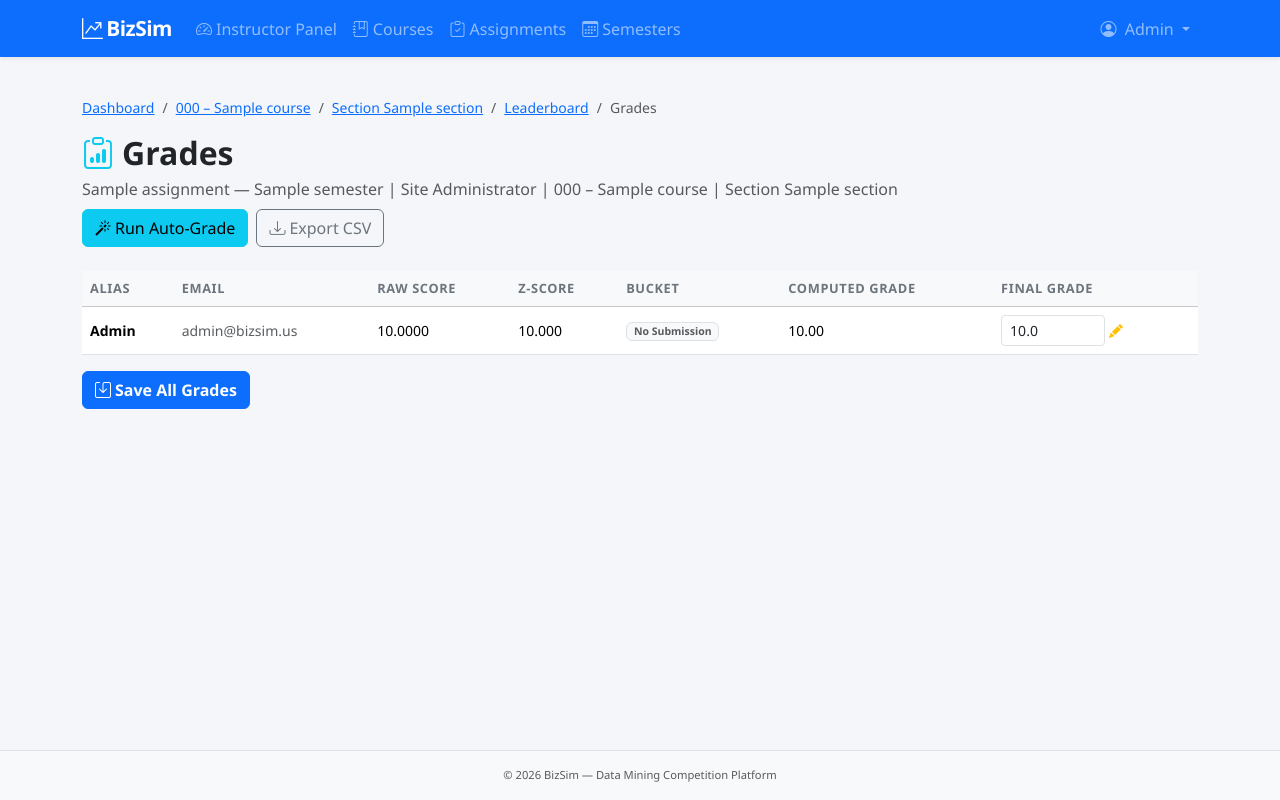
After one commit to NovaNate888/bizsim, a Flask app: page /instructor/section/1/assignment/1/grades in a window 1280 px wide. The commit adds this page. Run offline with Flask 3, Linux system fonts and the light colour scheme; a user stored in the database is signed in; tables that the repository leaves empty hold one stand-in row (values such as "Sample post").

Commit message:
Add outlier-based auto-grading for section leaderboards
Implements median/MAD-based modified z-score grading, per the design spec's
formulas: raw scores are compared to the section's median/MAD, bucketed
into ordinary/low_outlier/high_outlier, and converted into a grade the
instructor can review and override before exporting.

- utils/grading.py (new): compute_grades() — the pure math, no DB/Flask
  dependency. Handles the MAD==0 guard clause (all-identical vs.
  cluster-plus-deviator) and direction-adjusted z for higher/lower-is-better
  metrics.
- models/models.py: five auto-grading columns on Assignment (fence, k,
  grade_range_lower/upper, absolute_low_score); new Grade model
  (assignment/section/user-scoped, unique per triple) tracking raw/z/bucket/
  computed/final score plus manual-override state.
- models/__init__.py, app.py: export Grade; migration for the five new
  Assignment columns (the grades table itself comes from db.create_all()).
- instructor/routes.py: run_auto_grade (bulk-computes and writes Grade rows,
  skipping manually-overridden ones except for a raw/z/computed refresh),
  grades (review/edit table), save_grades (manual final-grade edits, only
  flips is_manual_override when the value actually changes), export_grades_csv
  (sanitized filename, Excel-friendly CSV). new_assignment/edit_assignment
  gained parsing for the five grading fields via a shared
  _apply_grading_settings() helper that ignores blank/invalid input instead
  of erroring.
- templates: new grades.html (breadcrumb through Leaderboard, Run Auto-Grade
  confirm dialog, Export CSV, per-row bucket badges, editable final-grade
  inputs with a manual-edit indicator); leaderboard.html gained a Grades
  button; new/edit_assignment.html gained an "Auto-Grading Settings" card,
  visually separate from the rest of the form.

Verified locally via Flask test client: worked-example buckets/scores match
the spec's formulas for ordinary/low_outlier/high_outlier/no_submission,
editing a final grade and re-running auto-grade leaves that grade untouched
while refreshing everyone else, the CSV exports all columns with a
sanitized filename, non-owning instructors get 403 on all four routes, and
the schema migration adds the new columns to a simulated pre-existing DB.

Co-Authored-By: Claude Sonnet 5 <noreply@anthropic.com>

```diff
--- a/bizsim/app.py
+++ b/bizsim/app.py
@@ -96,6 +96,12 @@ def _run_schema_migrations(db) -> None:
         # Phase 3: per-section due date overrides
         "ALTER TABLE section_overrides ADD COLUMN due_date_override TIMESTAMP",
         "ALTER TABLE section_overrides ADD COLUMN has_due_date_override BOOLEAN DEFAULT FALSE NOT NULL",
+        # Phase 4: outlier-based auto-grading settings
+        "ALTER TABLE assignments ADD COLUMN fence DOUBLE PRECISION DEFAULT 3.5 NOT NULL",
+        "ALTER TABLE assignments ADD COLUMN k DOUBLE PRECISION DEFAULT 0.8 NOT NULL",
+        "ALTER TABLE assignments ADD COLUMN grade_range_lower DOUBLE PRECISION DEFAULT 80.0 NOT NULL",
+        "ALTER TABLE assignments ADD COLUMN grade_range_upper DOUBLE PRECISION DEFAULT 95.0 NOT NULL",
+        "ALTER TABLE assignments ADD COLUMN absolute_low_score DOUBLE PRECISION DEFAULT 70.0 NOT NULL",
     ]
     for sql in new_columns:
         try:
--- a/bizsim/instructor/routes.py
+++ b/bizsim/instructor/routes.py
@@ -1,8 +1,9 @@
+import csv
 import io
 import json
 import os
 import uuid
-from datetime import datetime
+from datetime import datetime, timezone
 from functools import wraps
 
 from flask import (
@@ -12,6 +13,7 @@ from flask import (
     redirect,
     render_template,
     request,
+    Response,
     url_for,
 )
 from flask_login import current_user, login_required
@@ -22,6 +24,7 @@ from models import (
     Course,
     CourseAssignment,
     Enrollment,
+    Grade,
     Instructor,
     METRIC_CHOICES,
     Section,
@@ -34,6 +37,7 @@ from models import (
 
 from . import instructor_bp
 from utils import storage
+from utils.grading import compute_grades
 
 
 # ---------------------------------------------------------------------------
@@ -384,6 +388,7 @@ def new_assignment():
             max_submissions_per_day=max_subs,
             profit_matrix_config=pm_config,
         )
+        _apply_grading_settings(assignment)
         db.session.add(assignment)
         db.session.flush()
 
@@ -425,6 +430,8 @@ def edit_assignment(assignment_id: int):
         max_subs = request.form.get("max_submissions_per_day", type=int)
         if max_subs:
             assignment.max_submissions_per_day = max_subs
+
+        _apply_grading_settings(assignment)
 
         assignment.is_active = bool(request.form.get("is_active"))
 
@@ -754,6 +761,228 @@ def delete_submission(section_id: int, submission_id: int):
 
 
 # ---------------------------------------------------------------------------
+# Outlier-based auto-grading
+# ---------------------------------------------------------------------------
+
+@instructor_bp.route("/section/<int:section_id>/assignment/<int:assignment_id>/grade", methods=["POST"])
+@login_required
+@instructor_required
+def run_auto_grade(section_id: int, assignment_id: int):
+    instr = _get_instructor_or_404()
+    section = Section.query.get_or_404(section_id)
+    if not _owns_section(instr, section):
+        abort(403)
+    assignment = Assignment.query.get_or_404(assignment_id)
+
+    enrollments = Enrollment.query.filter_by(section_id=section_id).all()
+
+    students = []
+    for enr in enrollments:
+        best = _best_submission_for_section(enr.user_id, assignment_id, section_id, assignment)
+        students.append({"user_id": enr.user_id, "raw_score": best.score if best else None})
+
+    results = compute_grades(
+        students,
+        assignment.higher_is_better,
+        assignment.fence,
+        assignment.k,
+        assignment.grade_range_lower,
+        assignment.grade_range_upper,
+        assignment.absolute_low_score,
+    )
+
+    now = datetime.now(timezone.utc)
+    graded_count = 0
+    skipped_count = 0
+
+    for user_id, r in results.items():
+        grade = Grade.query.filter_by(
+            assignment_id=assignment_id, section_id=section_id, user_id=user_id
+        ).first()
+
+        if grade and grade.is_manual_override:
+            # Refresh raw/z/computed for reference only; leave bucket + final_score untouched.
+            grade.raw_score = next(s["raw_score"] for s in students if s["user_id"] == user_id)
+            grade.z_score = r["z_score"]
+            grade.computed_score = r["computed_score"]
+            skipped_count += 1
+            continue
+
+        if not grade:
+            grade = Grade(assignment_id=assignment_id, section_id=section_id, user_id=user_id)
+            db.session.add(grade)
+
+        grade.raw_score = next(s["raw_score"] for s in students if s["user_id"] == user_id)
+        grade.z_score = r["z_score"]
+        grade.bucket = r["bucket"]
+        grade.computed_score = r["computed_score"]
+        grade.final_score = r["computed_score"]
+        grade.graded_at = now
+        grade.updated_at = now
+        graded_count += 1
+
+    db.session.commit()
+
+    msg = f"Auto-graded {graded_count} student(s)."
+    if skipped_count:
+        msg += f" {skipped_count} manually-overridden grade(s) were left untouched."
+    flash(msg, "success")
+
+    return redirect(url_for("instructor.grades", section_id=section_id, assignment_id=assignment_id))
+
+
+@instructor_bp.route("/section/<int:section_id>/assignment/<int:assignment_id>/grades")
+@login_required
+@instructor_required
+def grades(section_id: int, assignment_id: int):
+    instr = _get_instructor_or_404()
+    section = Section.query.get_or_404(section_id)
+    if not _owns_section(instr, section):
+        abort(403)
+    assignment = Assignment.query.get_or_404(assignment_id)
+
+    enrollments = Enrollment.query.filter_by(section_id=section_id).all()
+    grades_by_uid = {
+        g.user_id: g
+        for g in Grade.query.filter_by(assignment_id=assignment_id, section_id=section_id).all()
+    }
+
+    rows = []
+    for enr in enrollments:
+        user = enr.user
+        g = grades_by_uid.get(user.id)
+        rows.append({
+            "user_id": user.id,
+            "alias": user.display_name,
+            "email": user.email,
+            "raw_score": g.raw_score if g else None,
+            "z_score": g.z_score if g else None,
+            "bucket": g.bucket if g else "no_submission",
+            "computed_score": g.computed_score if g else None,
+            "final_score": g.final_score if g else None,
+            "is_manual_override": g.is_manual_override if g else False,
+        })
+    rows.sort(key=lambda r: r["alias"].lower())
+
+    return render_template(
+        "instructor/grades.html",
+        section=section,
+        assignment=assignment,
+        rows=rows,
+    )
+
+
+@instructor_bp.route("/section/<int:section_id>/assignment/<int:assignment_id>/grades/save", methods=["POST"])
+@login_required
+@instructor_required
+def save_grades(section_id: int, assignment_id: int):
+    instr = _get_instructor_or_404()
+    section = Section.query.get_or_404(section_id)
+    if not _owns_section(instr, section):
+        abort(403)
+    Assignment.query.get_or_404(assignment_id)
+
+    now = datetime.now(timezone.utc)
+    changed_count = 0
+
+    for key, value in request.form.items():
+        if not key.startswith("final_score_"):
+            continue
+        value = value.strip()
+        if not value:
+            continue
+        try:
+            new_score = float(value)
+        except ValueError:
+            continue
+
+        user_id = int(key[len("final_score_"):])
+        grade = Grade.query.filter_by(
+            assignment_id=assignment_id, section_id=section_id, user_id=user_id
+        ).first()
+
+        if not grade:
+            grade = Grade(
+                assignment_id=assignment_id, section_id=section_id, user_id=user_id,
+                bucket="manual", graded_at=now,
+            )
+            db.session.add(grade)
+
+        if grade.final_score != new_score:
+            grade.final_score = new_score
+            grade.is_manual_override = True
+            grade.updated_at = now
+            changed_count += 1
+
+    db.session.commit()
+    flash(f"{changed_count} grade(s) updated.", "success")
+    return redirect(url_for("instructor.grades", section_id=section_id, assignment_id=assignment_id))
+
+
+@instructor_bp.route("/section/<int:section_id>/assignment/<int:assignment_id>/grades/export.csv")
+@login_required
+@instructor_required
+def export_grades_csv(section_id: int, assignment_id: int):
+    instr = _get_instructor_or_404()
+    section = Section.query.get_or_404(section_id)
+    if not _owns_section(instr, section):
+        abort(403)
+    assignment = Assignment.query.get_or_404(assignment_id)
+
+    enrollments = Enrollment.query.filter_by(section_id=section_id).all()
+    grades_by_uid = {
+        g.user_id: g
+        for g in Grade.query.filter_by(assignment_id=assignment_id, section_id=section_id).all()
+    }
+
+    rows = []
+    for enr in enrollments:
+        user = enr.user
+        g = grades_by_uid.get(user.id)
+        rows.append({
+            "alias": user.display_name,
+            "email": user.email,
+            "raw_score": g.raw_score if g else None,
+            "z_score": g.z_score if g else None,
+            "bucket": g.bucket if g else "no_submission",
+            "computed_score": g.computed_score if g else None,
+            "final_score": g.final_score if g else None,
+            "is_manual_override": g.is_manual_override if g else False,
+            "graded_at": g.graded_at if g else None,
+        })
+    rows.sort(key=lambda r: r["alias"].lower())
+
+    buf = io.StringIO()
+    writer = csv.writer(buf)
+    writer.writerow([
+        "Alias", "Email", "Raw Score", "Z-Score", "Bucket", "Computed Grade",
+        "Final Grade", "Manually Overridden", "Graded At",
+    ])
+    for r in rows:
+        writer.writerow([
+            r["alias"],
+            r["email"],
+            f"{r['raw_score']:.3f}" if r["raw_score"] is not None else "",
+            f"{r['z_score']:.3f}" if r["z_score"] is not None else "",
+            r["bucket"],
+            f"{r['computed_score']:.2f}" if r["computed_score"] is not None else "",
+            f"{r['final_score']:.2f}" if r["final_score"] is not None else "",
+            "Yes" if r["is_manual_override"] else "No",
+            r["graded_at"].strftime("%Y-%m-%d %H:%M") if r["graded_at"] else "",
+        ])
+
+    safe_title = "".join(c if c.isalnum() else "_" for c in assignment.title).strip("_")
+    safe_section = "".join(c if c.isalnum() else "_" for c in section.section_name).strip("_")
+    filename = f"grades_{safe_title}_section_{safe_section}.csv"
+
+    return Response(
+        buf.getvalue(),
+        mimetype="text/csv",
+        headers={"Content-Disposition": f"attachment; filename={filename}"},
+    )
+
+
+# ---------------------------------------------------------------------------
 # Student enrollment management
 # ---------------------------------------------------------------------------
 
@@ -920,6 +1149,19 @@ def _allowed_file(filename: str) -> bool:
     )
 
 
+def _apply_grading_settings(assignment: Assignment) -> None:
+    """Parse the five auto-grading fields from request.form onto `assignment`,
+    silently keeping the existing/default value for any blank or invalid field."""
+    for field in ("fence", "k", "grade_range_lower", "grade_range_upper", "absolute_low_score"):
+        raw = request.form.get(field, "").strip()
+        if not raw:
+            continue
+        try:
+            setattr(assignment, field, float(raw))
+        except ValueError:
+            pass
+
+
 def _save_assignment_files(assignment: Assignment) -> None:
     """Upload any new dataset files from the current request and create AssignmentFile rows."""
     uploaded_files = request.files.getlist("new_files")
--- a/bizsim/models/__init__.py
+++ b/bizsim/models/__init__.py
@@ -11,6 +11,7 @@ from .models import (
     CourseAssignment,
     SectionOverride,
     Submission,
+    Grade,
     METRIC_CHOICES,
     SCORING_METRICS,
 )
@@ -28,6 +29,7 @@ __all__ = [
     "CourseAssignment",
     "SectionOverride",
     "Submission",
+    "Grade",
     "METRIC_CHOICES",
     "SCORING_METRICS",
 ]
--- /dev/null
+++ b/bizsim/templates/instructor/grades.html
@@ -0,0 +1,131 @@
+{% extends "base.html" %}
+{% block title %}Grades — {{ assignment.title }}{% endblock %}
+
+{% block content %}
+<nav aria-label="breadcrumb" class="mb-3">
+  <ol class="breadcrumb">
+    <li class="breadcrumb-item"><a href="{{ url_for('instructor.dashboard') }}">Dashboard</a></li>
+    <li class="breadcrumb-item">
+      <a href="{{ url_for('instructor.course_detail', course_id=section.course_id) }}">
+        {{ section.course.display_name }}
+      </a>
+    </li>
+    <li class="breadcrumb-item">
+      <a href="{{ url_for('instructor.section_detail', section_id=section.id) }}">
+        Section {{ section.section_name }}
+      </a>
+    </li>
+    <li class="breadcrumb-item">
+      <a href="{{ url_for('instructor.leaderboard', section_id=section.id, assignment_id=assignment.id) }}">
+        Leaderboard
+      </a>
+    </li>
+    <li class="breadcrumb-item active">Grades</li>
+  </ol>
+</nav>
+
+<div class="d-flex justify-content-between align-items-start mb-4 flex-wrap gap-2">
+  <div>
+    <h2 class="fw-bold mb-1">
+      <i class="bi bi-clipboard-data text-info me-2"></i>Grades
+    </h2>
+    <p class="text-muted mb-0">{{ assignment.title }} &mdash; {{ section.full_label }}</p>
+  </div>
+  <div class="d-flex gap-2">
+    <form method="POST"
+          action="{{ url_for('instructor.run_auto_grade', section_id=section.id, assignment_id=assignment.id) }}"
+          onsubmit="return confirm('Run auto-grade for this section? This will overwrite any grade that hasn\'t been manually edited.');"
+          class="d-inline">
+      <button type="submit" class="btn btn-info">
+        <i class="bi bi-magic me-1"></i>Run Auto-Grade
+      </button>
+    </form>
+    <a href="{{ url_for('instructor.export_grades_csv', section_id=section.id, assignment_id=assignment.id) }}"
+       class="btn btn-outline-secondary">
+      <i class="bi bi-download me-1"></i>Export CSV
+    </a>
+  </div>
+</div>
+
+{% if rows %}
+  <form method="POST"
+        action="{{ url_for('instructor.save_grades', section_id=section.id, assignment_id=assignment.id) }}">
+    <div class="table-responsive">
+      <table class="table table-hover align-middle small">
+        <thead class="table-light">
+          <tr>
+            <th>Alias</th>
+            <th>Email</th>
+            <th>Raw Score</th>
+            <th>Z-Score</th>
+            <th>Bucket</th>
+            <th>Computed Grade</th>
+            <th>Final Grade</th>
+          </tr>
+        </thead>
+        <tbody>
+          {% for row in rows %}
+            <tr>
+              <td class="fw-semibold">{{ row.alias }}</td>
+              <td class="text-muted">{{ row.email }}</td>
+              <td>
+                {% if row.raw_score is not none %}
+                  {{ "%.4f"|format(row.raw_score) }}
+                {% else %}
+                  <span class="text-muted">—</span>
+                {% endif %}
+              </td>
+              <td>
+                {% if row.z_score is not none %}
+                  {{ "%.3f"|format(row.z_score) }}
+                {% else %}
+                  <span class="text-muted">—</span>
+                {% endif %}
+              </td>
+              <td>
+                {% if row.bucket == 'ordinary' %}
+                  <span class="badge bg-secondary">Ordinary</span>
+                {% elif row.bucket == 'low_outlier' %}
+                  <span class="badge bg-danger">Low Outlier</span>
+                {% elif row.bucket == 'high_outlier' %}
+                  <span class="badge bg-primary">High Outlier</span>
+                  <br /><small class="text-muted">Contact required</small>
+                {% elif row.bucket == 'manual' %}
+                  <span class="badge bg-info text-dark">Manual</span>
+                {% else %}
+                  <span class="badge bg-light text-muted border">No Submission</span>
+                {% endif %}
+              </td>
+              <td>
+                {% if row.computed_score is not none %}
+                  {{ "%.2f"|format(row.computed_score) }}
+                {% else %}
+                  <span class="text-muted">—</span>
+                {% endif %}
+              </td>
+              <td>
+                <div class="d-flex align-items-center gap-1">
+                  <input type="number" step="any" class="form-control form-control-sm"
+                         style="width: 6.5rem;"
+                         name="final_score_{{ row.user_id }}"
+                         value="{{ row.final_score if row.final_score is not none else '' }}" />
+                  {% if row.is_manual_override %}
+                    <span class="text-warning" title="Manually edited">
+                      <i class="bi bi-pencil-fill"></i>
+                    </span>
+                  {% endif %}
+                </div>
+              </td>
+            </tr>
+          {% endfor %}
+        </tbody>
+      </table>
+    </div>
+    <button type="submit" class="btn btn-primary fw-semibold">
+      <i class="bi bi-save me-1"></i>Save All Grades
+    </button>
+  </form>
+{% else %}
+  <div class="alert alert-info">No students enrolled.</div>
+{% endif %}
+{% endblock %}
```
Also changed, not shown: bizsim/models/models.py (+40 -0 lines), bizsim/templates/instructor/edit_assignment.html (+41 -0 lines), bizsim/templates/instructor/leaderboard.html (+7 -1 lines), bizsim/templates/instructor/new_assignment.html (+36 -0 lines), bizsim/utils/grading.py (added, +89 -0 lines).
